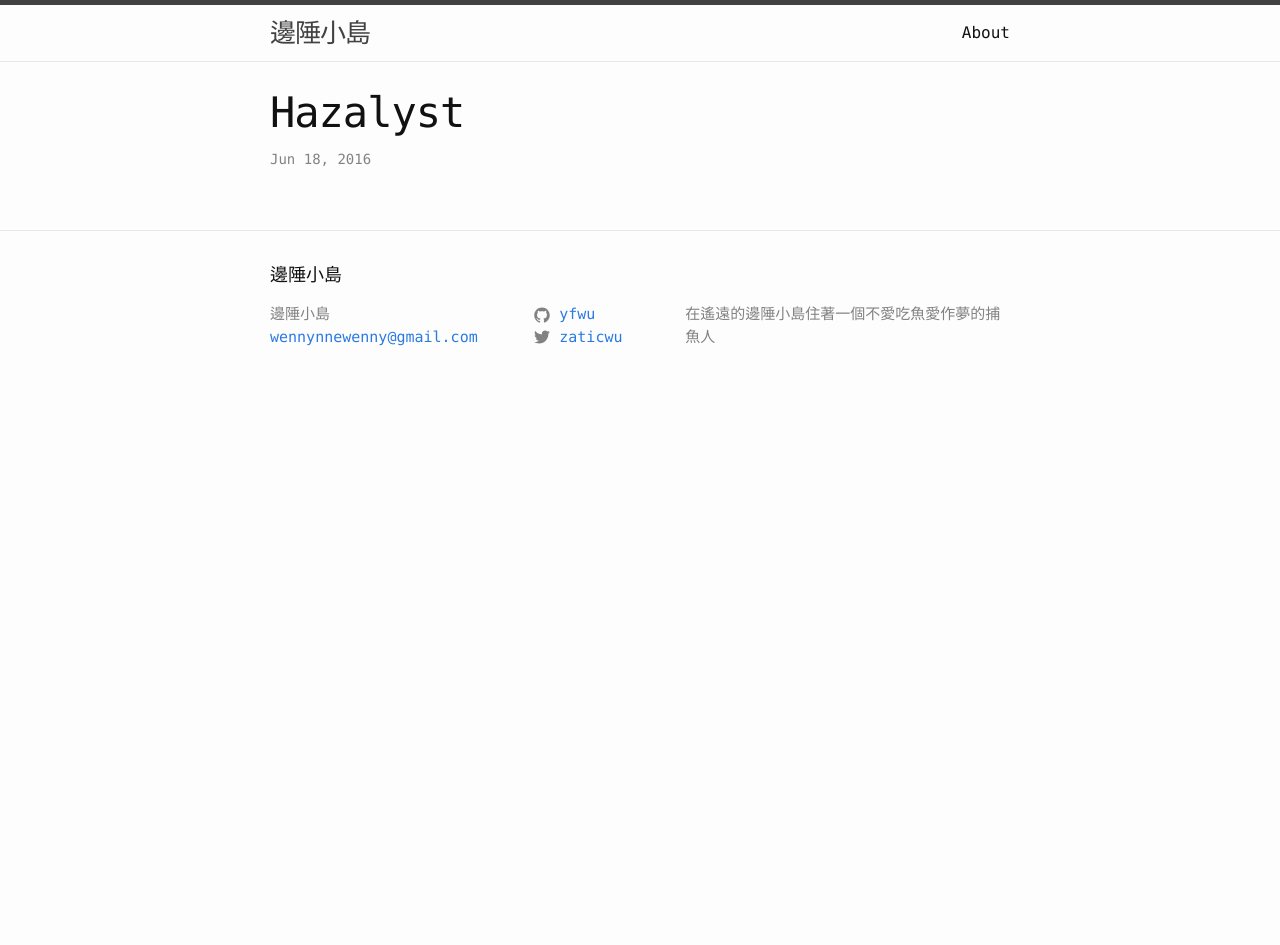
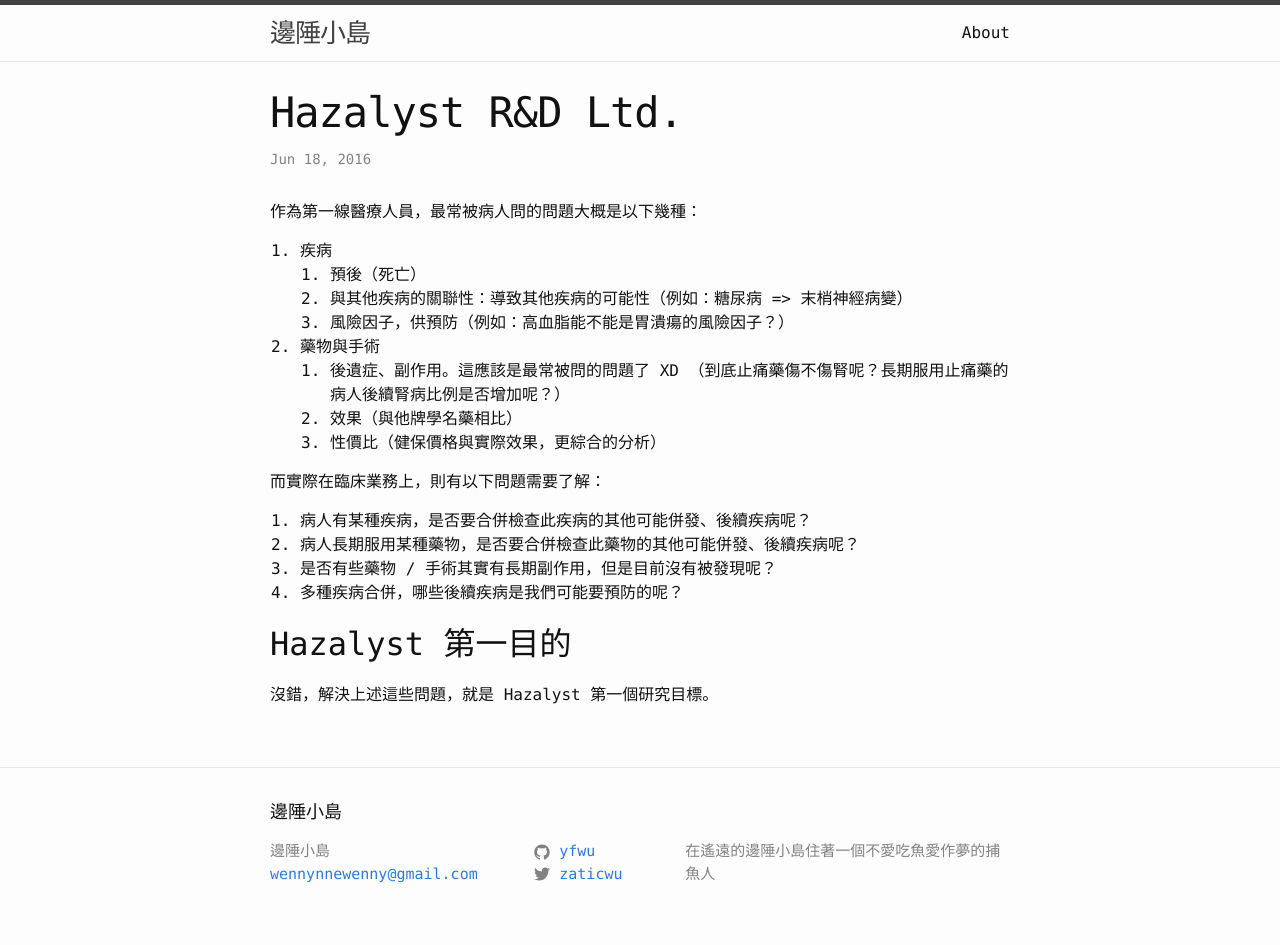
Before and after one commit to algaebrown/yfwu.github.io, a Jekyll site: the page built from _posts/temp/2016-06-18-hazalyst.md, in a window 1280 px wide. Built offline with Jekyll 4.4.1, drawn with Linux system fonts in a browser that asks for light colours; comment, search, counter and statistics services are not loaded; before the commit the page ends 900 px from its top, so only the background shows below that.

Commit message:
update temp hazalyst article

```diff
--- a/_posts/temp/2016-06-18-hazalyst.md
+++ b/_posts/temp/2016-06-18-hazalyst.md
@@ -1,6 +1,26 @@
 ---
-title: Hazalyst
+title: Hazalyst R&D Ltd.
 layout: post
 category: startup
 tags: [hazalyst]
 ---
+作為第一線醫療人員，最常被病人問的問題大概是以下幾種：
+
+1. 疾病
+    1. 預後（死亡）
+    2. 與其他疾病的關聯性：導致其他疾病的可能性（例如：糖尿病 => 末梢神經病變）
+    3. 風險因子，供預防（例如：高血脂能不能是胃潰瘍的風險因子？）
+2. 藥物與手術
+    1. 後遺症、副作用。這應該是最常被問的問題了 XD （到底止痛藥傷不傷腎呢？長期服用止痛藥的病人後續腎病比例是否增加呢？）
+    2. 效果（與他牌學名藥相比）
+    3. 性價比（健保價格與實際效果，更綜合的分析）
+
+而實際在臨床業務上，則有以下問題需要了解：
+
+1. 病人有某種疾病，是否要合併檢查此疾病的其他可能併發、後續疾病呢？
+2. 病人長期服用某種藥物，是否要合併檢查此藥物的其他可能併發、後續疾病呢？
+3. 是否有些藥物 / 手術其實有長期副作用，但是目前沒有被發現呢？
+4. 多種疾病合併，哪些後續疾病是我們可能要預防的呢？
+
+## Hazalyst 第一目的
+沒錯，解決上述這些問題，就是 Hazalyst 第一個研究目標。
```
Also changed, not shown: _posts/temp/2016-05-30-cannikin-law-2.md (+3 -1 lines).
